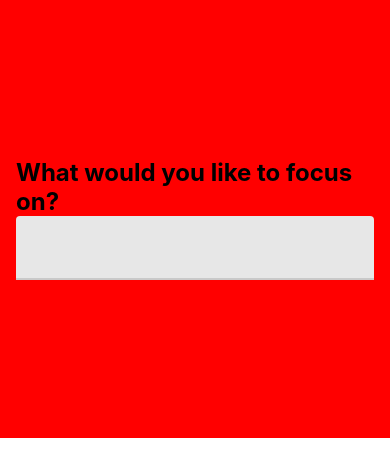
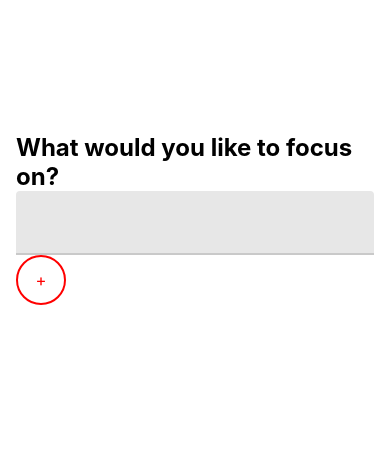
Before and after one commit to KarlStevenRequinto/TaskTimeApp, a React Native app: screen / in a window 390 px wide. Shown: the top 476 px of the page. Built offline with nearby package versions, Linux system fonts and the light colour scheme.

Commit message:
added roundedbutton component, initial progress on ui

```diff
--- a/App.js
+++ b/App.js
@@ -8,7 +8,12 @@ export default function App() {
   return (
     <View style={styles.container}>
       <StatusBar style="auto" />
-      {focusSubject ? <Text>merong timer</Text> : <Focus />}
+      {focusSubject ? (
+        <Text>merong timer</Text>
+      ) : (
+        <Focus addSubject={setFocusSubject} />
+      )}
+      <Text style={{ color: "red" }}>{focusSubject}</Text>
     </View>
   );
 }
--- /dev/null
+++ b/src/components/RoundedButton/index.js
@@ -0,0 +1,36 @@
+import React from "react";
+import { View, StyleSheet, TouchableOpacity, Text } from "react-native";
+
+const RoundedButton = ({
+  style,
+  onPress,
+  title,
+  textStyle,
+  size = 125,
+  ...props
+}) => {
+  return (
+    <TouchableOpacity style={[styles(size).radius]} onPress={onPress}>
+      <Text style={[styles(size).text]}>{title}</Text>
+    </TouchableOpacity>
+  );
+};
+
+export default RoundedButton;
+
+const styles = (size) =>
+  StyleSheet.create({
+    radius: {
+      borderRadius: size / 2,
+      alignItems: "center",
+      width: size,
+      height: size,
+      borderColor: "red",
+      borderWidth: 2,
+      justifyContent: "center",
+    },
+    text: {
+      fontSize: size / 3,
+      color: "red",
+    },
+  });
--- a/src/features/Focus/index.js
+++ b/src/features/Focus/index.js
@@ -1,12 +1,26 @@
-import React from "react";
+import React, { useState } from "react";
 import { View, Text, StyleSheet } from "react-native";
 import { TextInput } from "react-native-paper";
-const Focus = () => {
+import RoundedButton from "../../components/RoundedButton";
+
+const Focus = ({ addSubject }) => {
+  const [tempItem, setTempItem] = useState("null");
   return (
     <View style={styles.container}>
       <View style={styles.titleContainer}>
         <Text style={styles.title}>What would you like to focus on?</Text>
-        <TextInput />
+        <TextInput
+          onSubmitEditing={({ nativeEvent }) => {
+            setTempItem(nativeEvent.text);
+          }}
+        />
+        <RoundedButton
+          title="+"
+          size={50}
+          onPress={() => {
+            addSubject(tempItem);
+          }}
+        />
       </View>
     </View>
   );
@@ -23,7 +37,6 @@ const styles = StyleSheet.create({
     padding: 16,
     justifyContent: "center",
     width: "100%",
-    backgroundColor: "red",
   },
   title: {
     fontWeight: "bold",
```
